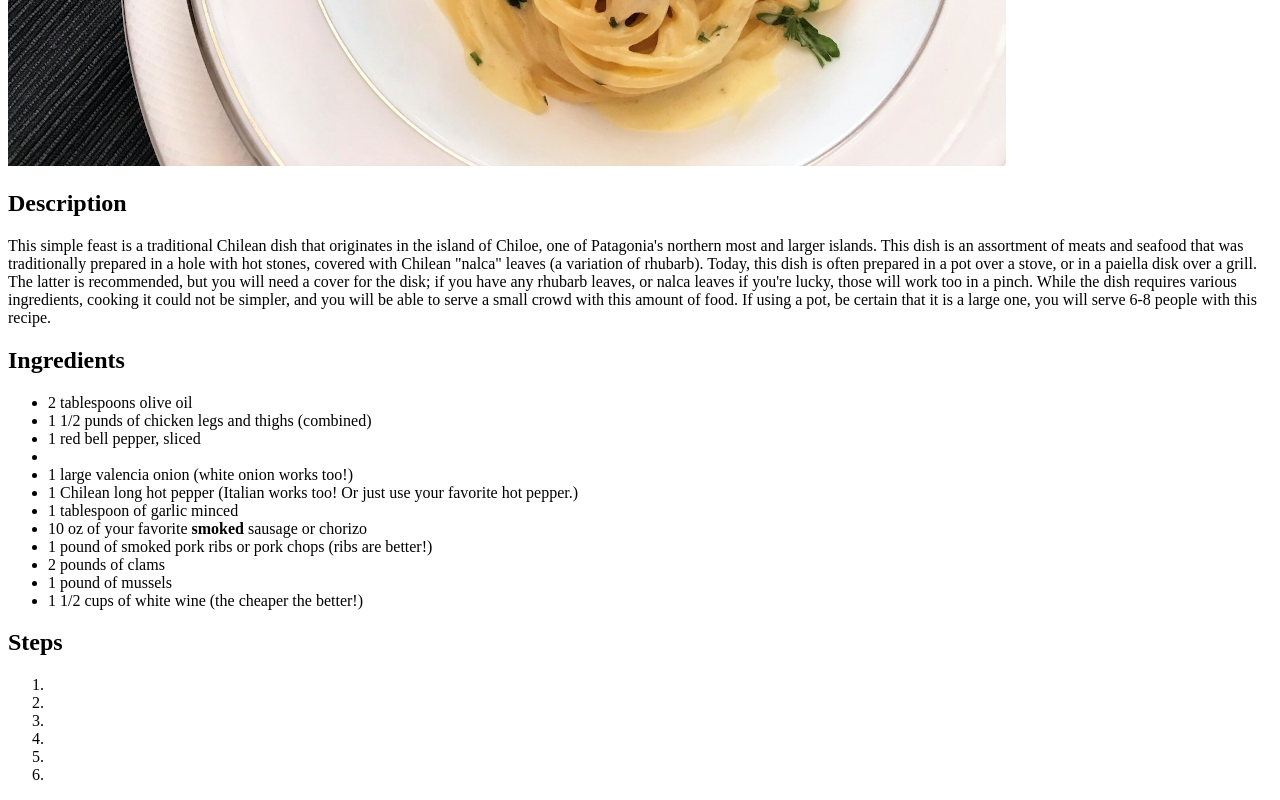
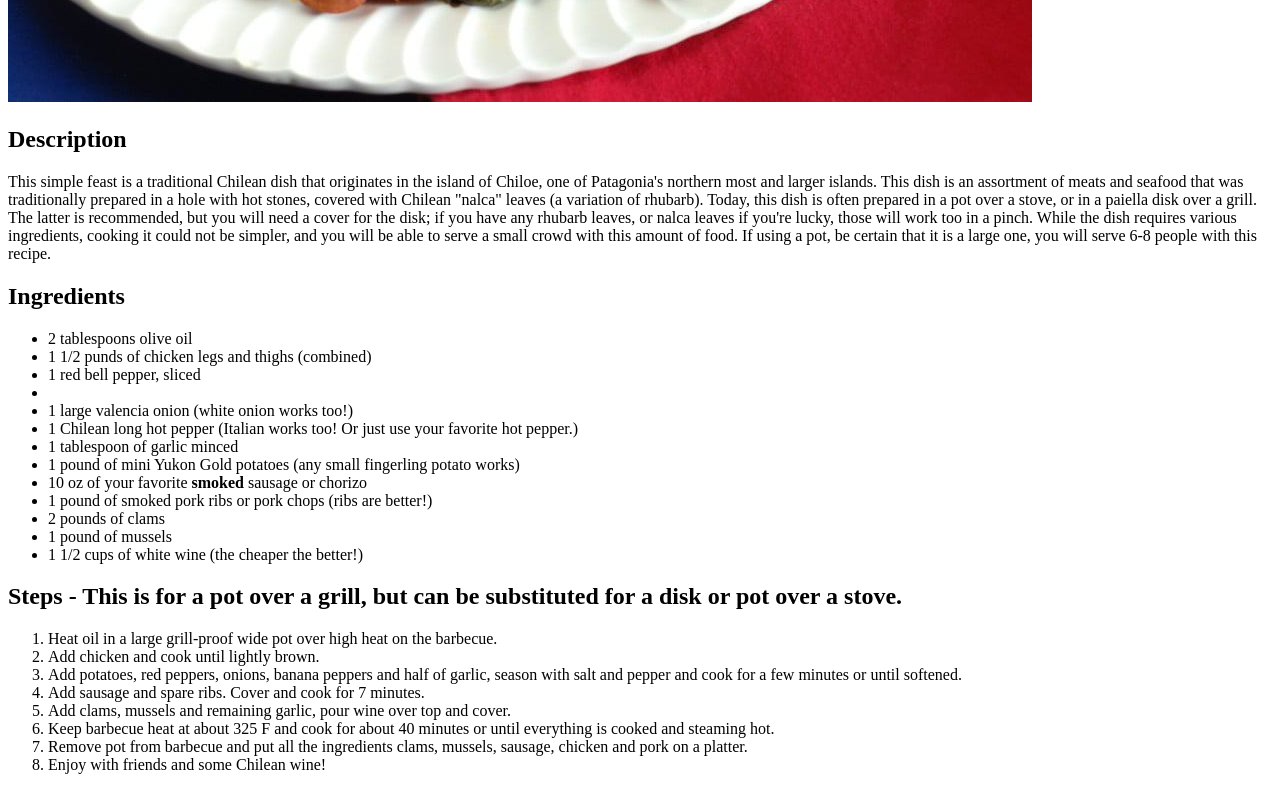
Before and after one commit to nnapolitx/odin-recipes, a plain HTML site: page recipes/curanto.html in a window 1280 px wide. Shown: the part 697-1497 px from the top of the page. Drawn offline with Linux system fonts and the light colour scheme.

Commit message:
add recipes

```diff
--- a/recipes/curanto.html
+++ b/recipes/curanto.html
@@ -9,7 +9,7 @@
 <body>
     <h1>Curanto</h1>
     <a href="../index.html">Back to Homepage</a>
-    <p><img src="../img/aba.png"></p>
+    <p><img src="../img/cur.jpg"></p>
     <h2>Description</h2>
     <p>This simple feast is a traditional Chilean dish that originates in the island of Chiloe, one of Patagonia's northern most and larger islands. This dish is an assortment of meats and seafood that was traditionally prepared in a hole with hot stones, covered with Chilean "nalca" leaves (a variation of rhubarb). Today, this dish is often prepared in a pot over a stove, or in a paiella disk over a grill. The latter is recommended, but you will need a cover for the disk; if you have any rhubarb leaves, or nalca leaves if you're lucky, those will work too in a pinch. While the dish requires various ingredients, cooking it could not be simpler, and you will be able to serve a small crowd with this amount of food. If using a pot, be certain that it is a large one, you will serve 6-8 people with this recipe.</p>
     <h2>Ingredients</h2>
@@ -20,20 +20,23 @@
         <li>1 large valencia onion (white onion works too!)</li>
         <li>1 Chilean long hot pepper (Italian works too! Or just use your favorite hot pepper.)</li>
         <li>1 tablespoon of garlic minced</li>
+        <li>1 pound of mini Yukon Gold potatoes (any small fingerling potato works)</li>
         <li>10 oz of your favorite <strong>smoked</strong> sausage or chorizo</li>
         <li>1 pound of smoked pork ribs or pork chops (ribs are better!)</li>
         <li>2 pounds of clams</li>
         <li>1 pound of mussels</li>
         <li>1 1/2 cups of white wine (the cheaper the better!)</li>
     </ul>
-    <h2>Steps</h2>
+    <h2>Steps - This is for a pot over a grill, but can be substituted for a disk or pot over a stove.</h2>
         <ol>
-            <li></li>
-            <li></li>
-            <li></li>
-            <li></li>
-            <li></li>
-            <li></li>
+            <li>Heat oil in a large grill-proof wide pot over high heat on the barbecue.</li>
+            <li>Add chicken and cook until lightly brown.</li>
+            <li>Add potatoes, red peppers, onions, banana peppers and half of garlic, season with salt and pepper and cook for a few minutes or until softened.</li>
+            <li>Add sausage and spare ribs. Cover and cook for 7 minutes.</li>
+            <li>Add clams, mussels and remaining garlic, pour wine over top and cover.</li>
+            <li>Keep barbecue heat at about 325 F and cook for about 40 minutes or until everything is cooked and steaming hot.</li>
+            <li>Remove pot from barbecue and put all the ingredients clams, mussels, sausage, chicken and pork on a platter.</li>
+            <li>Enjoy with friends and some Chilean wine!</li>
         </ol>
 </body>
 </html>
```
